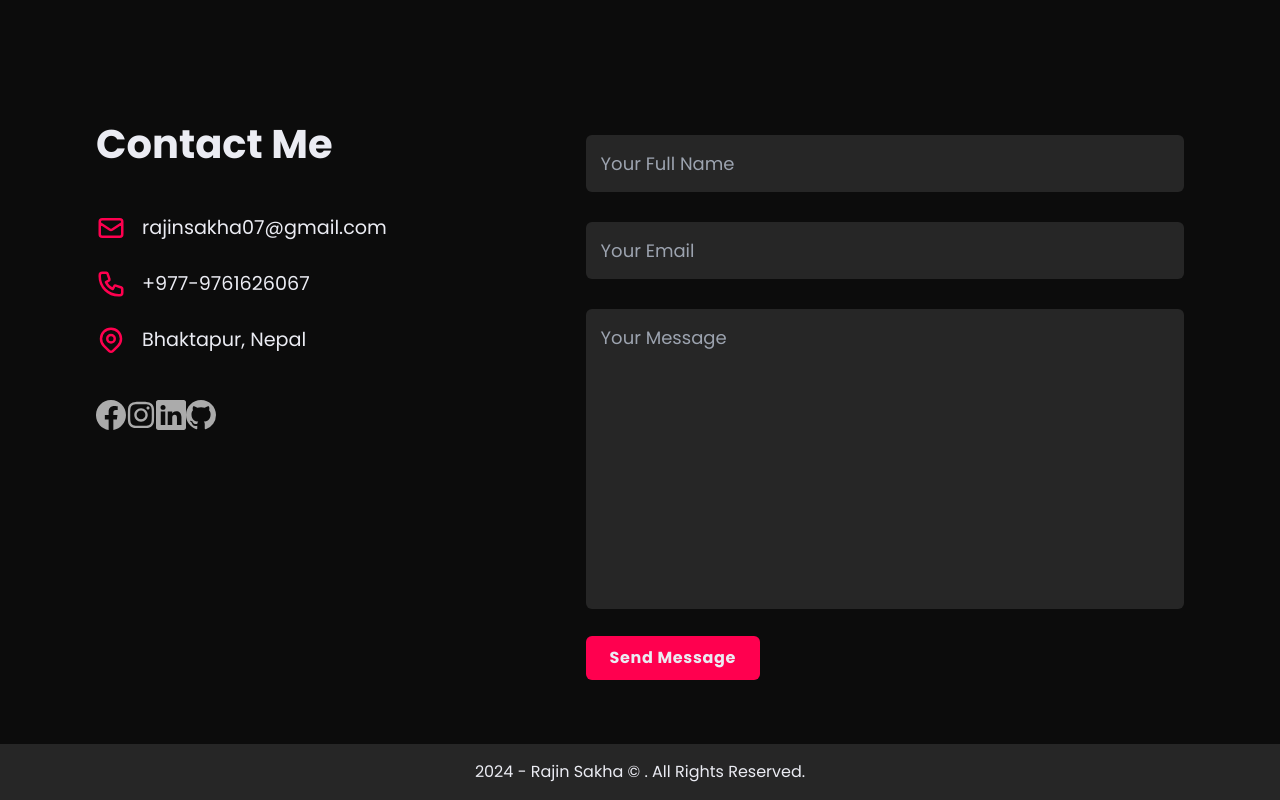
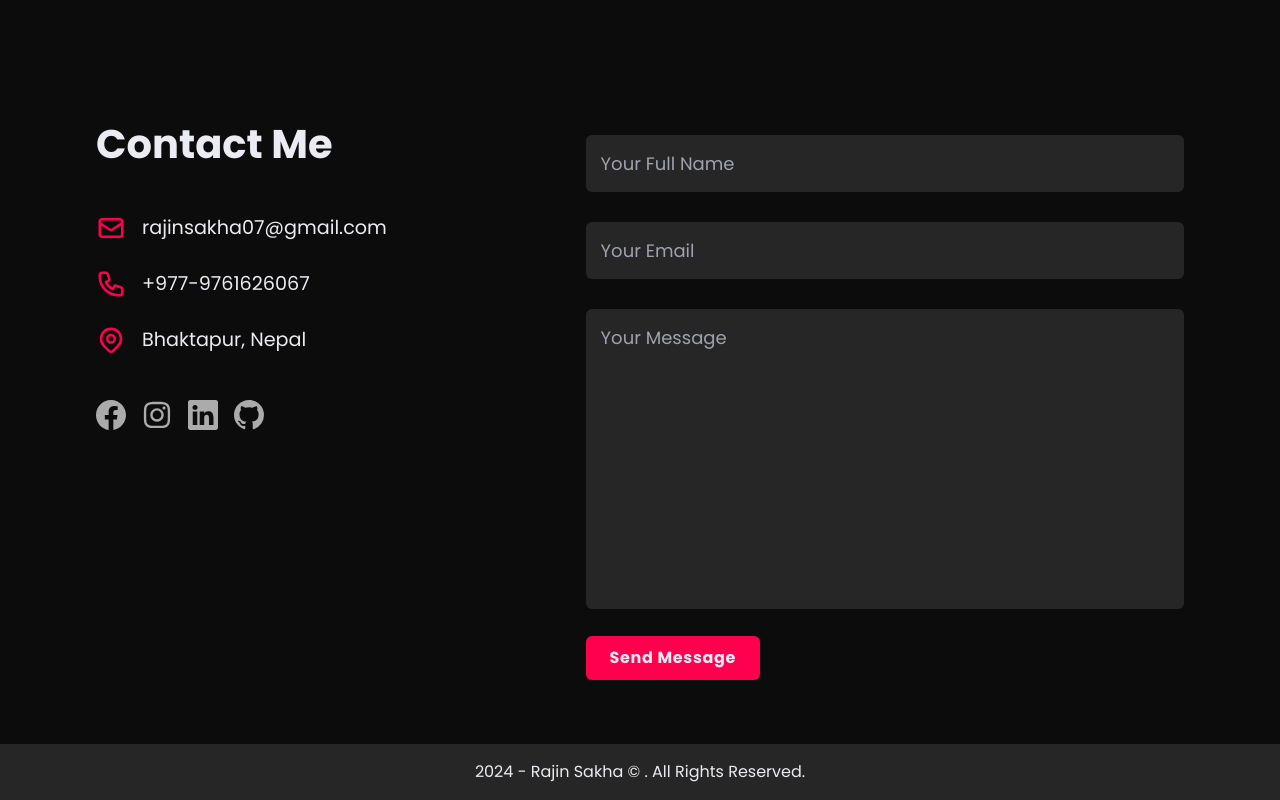
Before and after one commit to rajinsakha/Portfolio, a React (Create React App) app: page / in a window 1280 px wide. Shown: the part 3367-4167 px from the top of the page. Built offline with nearby package versions, Linux system fonts and the light colour scheme.

Commit message:
fixed-icons

```diff
--- a/src/components/Work/Work.jsx
+++ b/src/components/Work/Work.jsx
@@ -47,9 +47,9 @@ const Work = ({ imgUrl, title, description, link, index }) => {
               </a>
             </Reveal>
           </div>
-          <div className="app__work_image" onClick={handleImageClick} >
+          <div className="app__work_image " onClick={handleImageClick} >
             <Reveal>
-              <img src={imgUrl} alt={`${imgUrl} thumbnail`} />
+              <img src={imgUrl} alt={`${imgUrl} thumbnail`}  />
             </Reveal>
           </div>
         </>
--- a/src/containers/Contact/Contact.jsx
+++ b/src/containers/Contact/Contact.jsx
@@ -87,7 +87,7 @@ const Contact = () => {
           </div>
         </Reveal>
 
-        <div className="flex__center app__contact-social_icons">
+        <div className="flex__center app__contact-social_icons gap-4">
           <Reveal>
           <a href="https://www.facebook.com/Rajinsakha" target="_blank" rel="noreferrer">
             <BsFacebook className="social_icon" fontSize={30} color="#ababab" />
```
